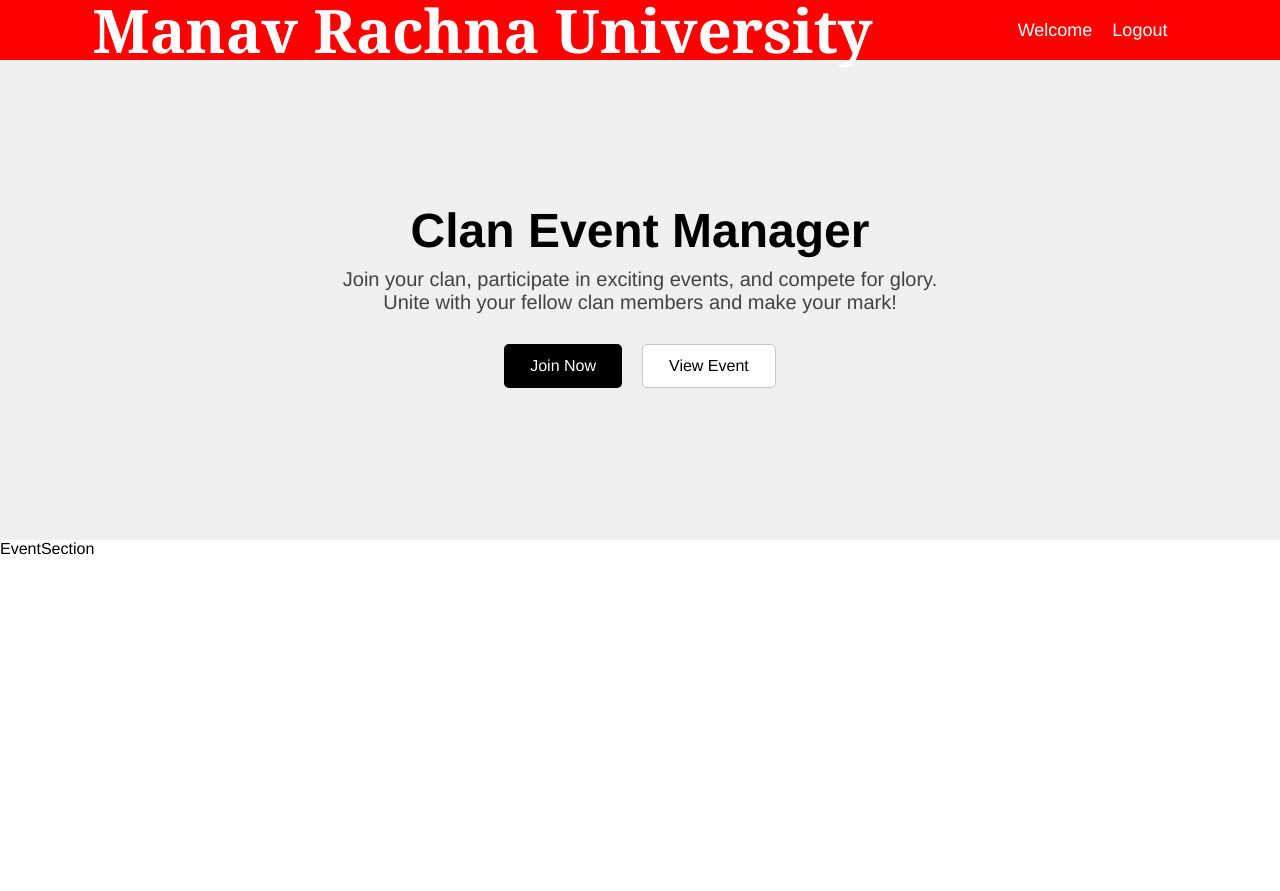
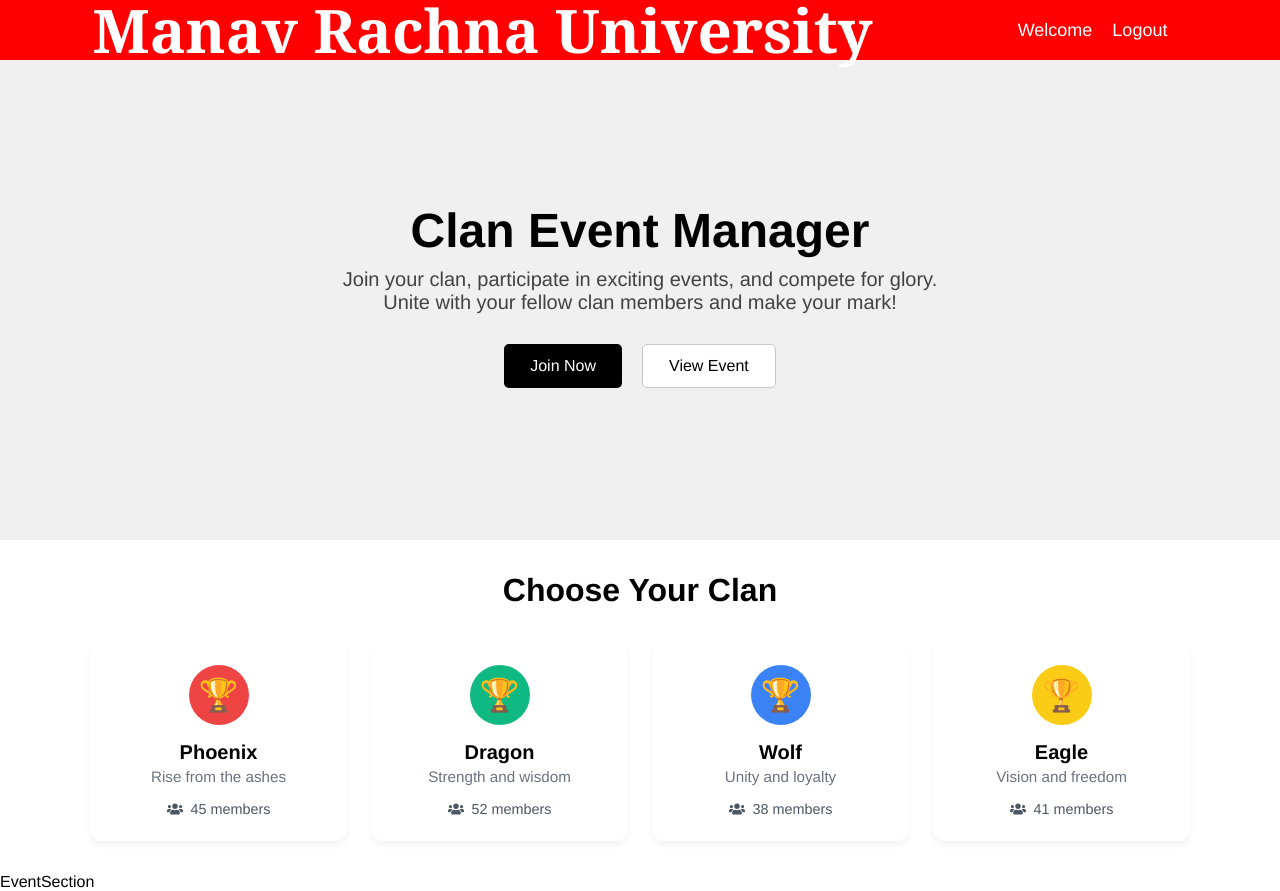
Before and after one commit to Aman-Sharma-Dev01/Clan-Event-Manager-0.1, a React (Vite) app in the folder Frontend/: page / in a window 1280 px wide. Before the commit the page ends 800 px from the top, so only its background shows below. Built offline with nearby package versions, Linux system fonts and the light colour scheme.

Commit message:
clan cards
clan cards

```diff
--- a/Frontend/package.json
+++ b/Frontend/package.json
@@ -11,7 +11,8 @@
   },
   "dependencies": {
     "react": "^19.1.0",
-    "react-dom": "^19.1.0"
+    "react-dom": "^19.1.0",
+    "react-icons": "^5.5.0"
   },
   "devDependencies": {
     "@eslint/js": "^9.29.0",
--- a/Frontend/src/components/ClanLogoSection/ClanLogoSection.css
+++ b/Frontend/src/components/ClanLogoSection/ClanLogoSection.css
@@ -0,0 +1,69 @@
+.clans-section {
+  padding: 2rem;
+  text-align: center;
+}
+
+.clans-section h2 {
+  font-size: 2rem;
+  font-weight: bold;
+  margin-bottom: 2rem;
+}
+
+.clan-grid {
+  display: grid;
+  grid-template-columns: repeat(auto-fit, minmax(220px, 1fr));
+  gap: 1.5rem;
+  max-width: 1100px;
+  margin: 0 auto;
+}
+
+.clan-card {
+  background: white;
+  padding: 1.5rem;
+  border-radius: 0.75rem;
+  box-shadow: 0 4px 6px rgba(0,0,0,0.05);
+  transition: transform 0.2s ease;
+  display: flex;
+  flex-direction: column;
+  align-items: center;
+}
+
+.clan-card:hover {
+  transform: translateY(-6px);
+}
+
+.clan-icon {
+  font-size: 2rem;
+  color: white;
+  width: 60px;
+  height: 60px;
+  border-radius: 50%;
+  display: flex;
+  align-items: center;
+  justify-content: center;
+  margin-bottom: 1rem;
+}
+
+.clan-card h3 {
+  font-size: 1.25rem;
+  font-weight: 600;
+  margin-bottom: 0.25rem;
+}
+
+.clan-desc {
+  font-size: 0.95rem;
+  color: #6B7280;
+  margin-bottom: 1rem;
+}
+
+.clan-members {
+  display: flex;
+  align-items: center;
+  gap: 0.5rem;
+  font-size: 0.9rem;
+  color: #4B5563;
+}
+
+.members-icon {
+  font-size: 1rem;
+}
--- a/Frontend/src/components/ClanLogoSection/ClanLogoSection.jsx
+++ b/Frontend/src/components/ClanLogoSection/ClanLogoSection.jsx
@@ -0,0 +1,58 @@
+import React from "react";
+import "./ClanLogoSection.css";
+import { FaUsers } from "react-icons/fa";
+
+const clans = [
+  {
+    name: "Phoenix",
+    description: "Rise from the ashes",
+    color: "#EF4444",
+    members: 45,
+  },
+  {
+    name: "Dragon",
+    description: "Strength and wisdom",
+    color: "#10B981",
+    members: 52,
+  },
+  {
+    name: "Wolf",
+    description: "Unity and loyalty",
+    color: "#3B82F6",
+    members: 38,
+  },
+  {
+    name: "Eagle",
+    description: "Vision and freedom",
+    color: "#FACC15",
+    members: 41,
+  },
+];
+
+const ClanLogoSection = () => {
+  return (
+    <section className="clans-section">
+      <h2>Choose Your Clan</h2>
+      <div className="clan-grid">
+        {clans.map((clan) => (
+          <div key={clan.name} className="clan-card">
+            <div
+              className="clan-icon"
+              style={{ backgroundColor: clan.color }}
+            >
+              🏆
+            </div>
+            <h3>{clan.name}</h3>
+            <p className="clan-desc">{clan.description}</p>
+            <div className="clan-members">
+              <FaUsers className="members-icon" />
+              <span>{clan.members} members</span>
+            </div>
+          </div>
+        ))}
+      </div>
+    </section>
+  );
+};
+
+export default ClanLogoSection;
--- a/Frontend/src/components/HomePage/Homepage.jsx
+++ b/Frontend/src/components/HomePage/Homepage.jsx
@@ -1,11 +1,13 @@
 import React from 'react'
 import './Homepage.css'; // Assuming you have a CSS file for styling
 import HeroSection from '../HeroSection/HeroSection';
+import ClanLogoSection from '../ClanLogoSection/ClanLogoSection';
 import EventSection from '../EventSection/EventSection';
 const Homepage = () => {
   return (
     <div>
         <HeroSection/>
+        <ClanLogoSection/>
         <EventSection/>
     </div>
   )
```
Also changed, not shown: Frontend/src/App.jsx (+4 -4 lines), 1 other file (tests, documents, lock files or other folders).
